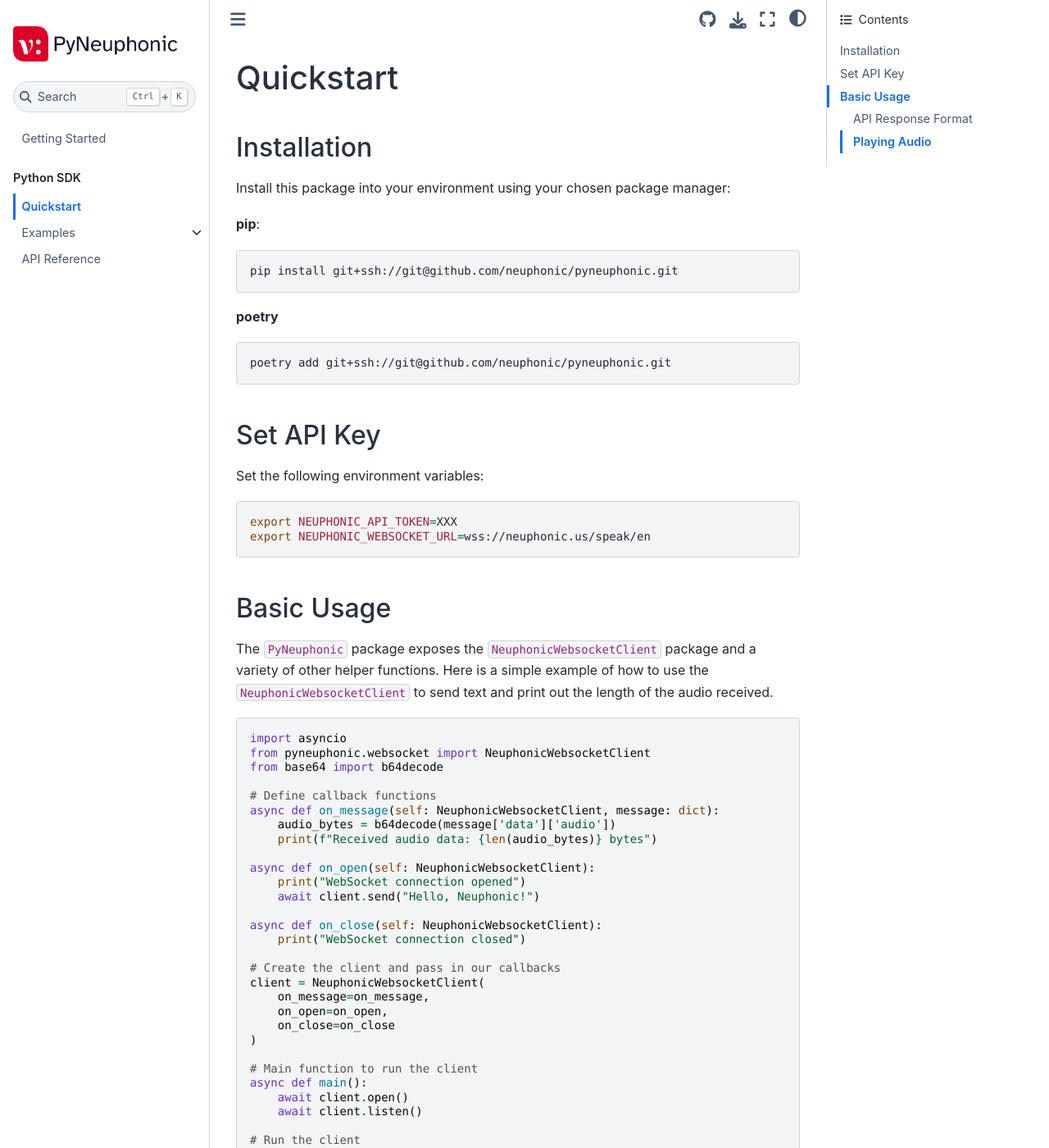
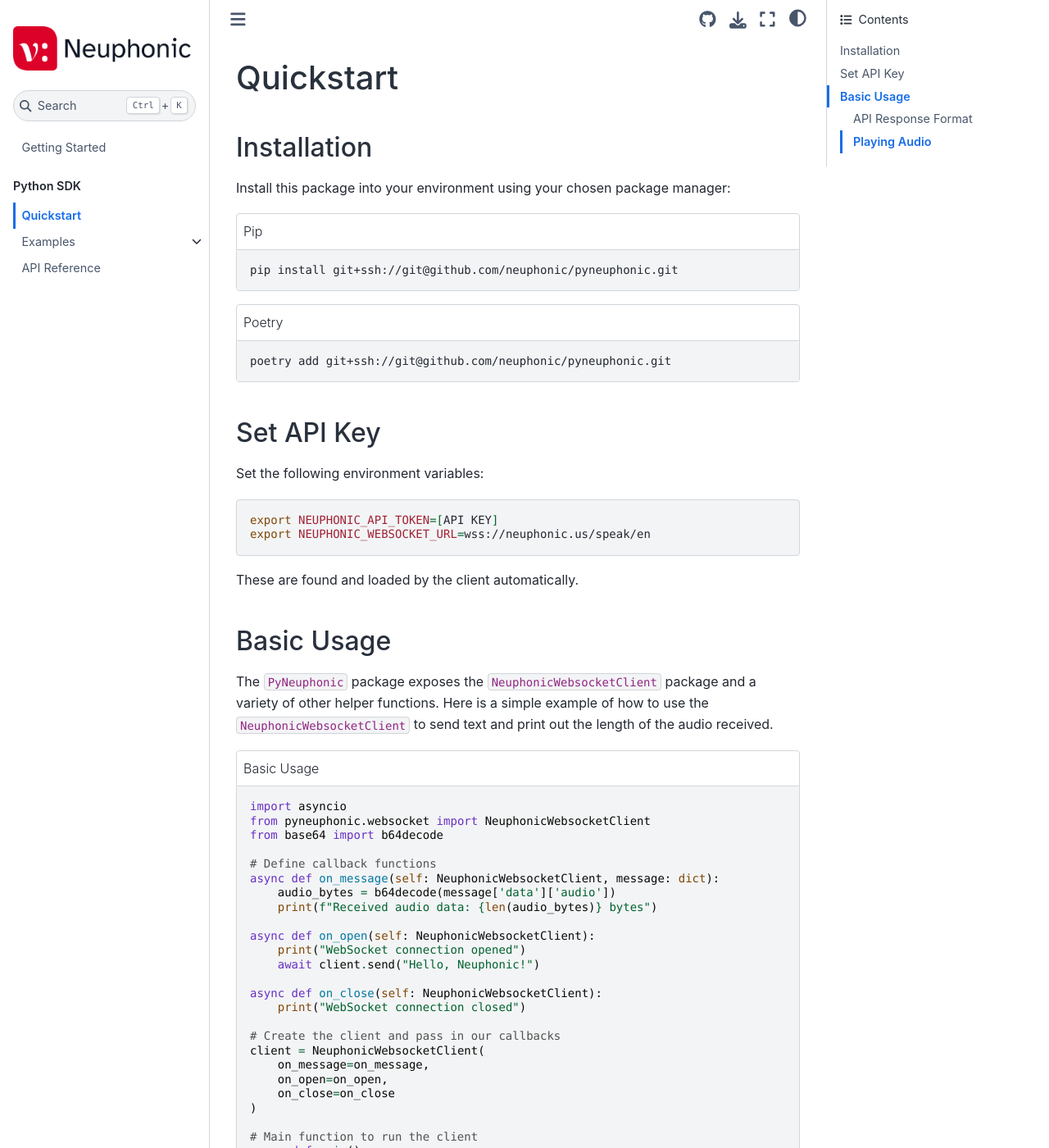
Before and after one commit to neuphonic/pyneuphonic, a Sphinx documentation site: the page built from docs/source/python-sdk/quickstart.md, in a window 1280 px wide and 1400 px high. Shown: the whole window at 82% size. Built offline with Sphinx 7.4.7 and the Sphinx Book theme 1.1.4, drawn with Linux system fonts in a browser that asks for light colours; some of the changed text lies outside the part shown.

Commit message:
Changed logo, added copy code to code snippets.

````diff
--- a/docs/source/conf.py
+++ b/docs/source/conf.py
@@ -28,6 +28,7 @@
     'sphinx.ext.autodoc',
     'sphinx.ext.napoleon',
     'sphinx.ext.viewcode',
+    'sphinx_copybutton',
 ]
 
 myst_enable_extensions = [
@@ -66,7 +67,7 @@
 #     "**": ["sbt-sidebar-nav.html"]
 # }
 
-html_logo = 'logo.png'
+html_logo = '_static/logo.png'
 html_title = 'My site title'
 
 # Automatically extract typehints when specified and place them in
--- a/docs/source/python-sdk/quickstart.md
+++ b/docs/source/python-sdk/quickstart.md
@@ -3,28 +3,34 @@
 ## Installation
 Install this package into your environment using your chosen package manager:
 
-**pip**:
-```bash
+
+```{code-block} bash
+:caption: Pip
 pip install git+ssh://git@github.com/neuphonic/pyneuphonic.git
 ```
-**poetry**
-```bash
+
+```{code-block} bash
+:caption: Poetry
 poetry add git+ssh://git@github.com/neuphonic/pyneuphonic.git
 ```
 
 ## Set API Key
 Set the following environment variables:
-```bash
-export NEUPHONIC_API_TOKEN=XXX
+```{code-block} bash
+export NEUPHONIC_API_TOKEN=[API KEY]
 export NEUPHONIC_WEBSOCKET_URL=wss://neuphonic.us/speak/en
 ```
+
+These are found and loaded by the client automatically.
 
 ## Basic Usage
 The `PyNeuphonic` package exposes the `NeuphonicWebsocketClient` package and a variety of other helper functions.
 Here is a simple example of how to use the `NeuphonicWebsocketClient` to send text and print out the length of the
 audio received.
 
-```python
+```{code-block} python
+:caption: Basic Usage
+
 import asyncio
 from pyneuphonic.websocket import NeuphonicWebsocketClient
 from base64 import b64decode
@@ -75,7 +81,8 @@
 ### API Response Format
 All responses from the websocket will look like this:
 
-```python
+```{code-block} python
+:caption: API Response Format
 {
     'version': '1.X.X',
     'timestamp': '2024-07-14T15:27:19.523584+00:00',
@@ -88,7 +95,8 @@
 
 Generally, audio is sent back to the user word by word.
 To decode the audio back into bytes you would do the following:
-```python
+```{code-block} python
+:caption: Decoding Incoming Audio Data
 import base64
 base64.b64decode(response['data']['audio'])
 ```
@@ -103,8 +111,10 @@
 
 Below is an example on how to use `pyaudio` to play the string "Hello, World! My name is Neu." out of your speaker.
 
-First install `pyaudio` (`pip install poetry`) and then try the following code:
-```python
+First install `pyaudio` (`pip install pyaudio`) and then try the following code:
+```{code-block} python
+:caption: Playing Audio (Basic Example)
+
 import asyncio
 from pyneuphonic.websocket import NeuphonicWebsocketClient
 from pyneuphonic.websocket.common.pyaudio import on_open, on_close, on_message
--- a/pyproject.toml
+++ b/pyproject.toml
@@ -21,6 +21,7 @@
 sphinx = "^7.3.7"
 sphinx-book-theme = "^1.1.3"
 myst-parser = "^3.0.1"
+sphinx-copybutton = "^0.5.2"
 
 [tool.poetry.group.extras]
 # the below dependencies are required for things in snippets/ and pyneuphonic/websocket/common/[pyaduio.py|sounddevice.py]
````
Also changed, not shown: docs/source/python-sdk/examples/llm-tts.md (+1 -0 lines), docs/source/python-sdk/examples/type-and-repeat.md (+1 -0 lines), docs/source/_static/logo.png (added), docs/source/logo.png (deleted), 1 other file.
